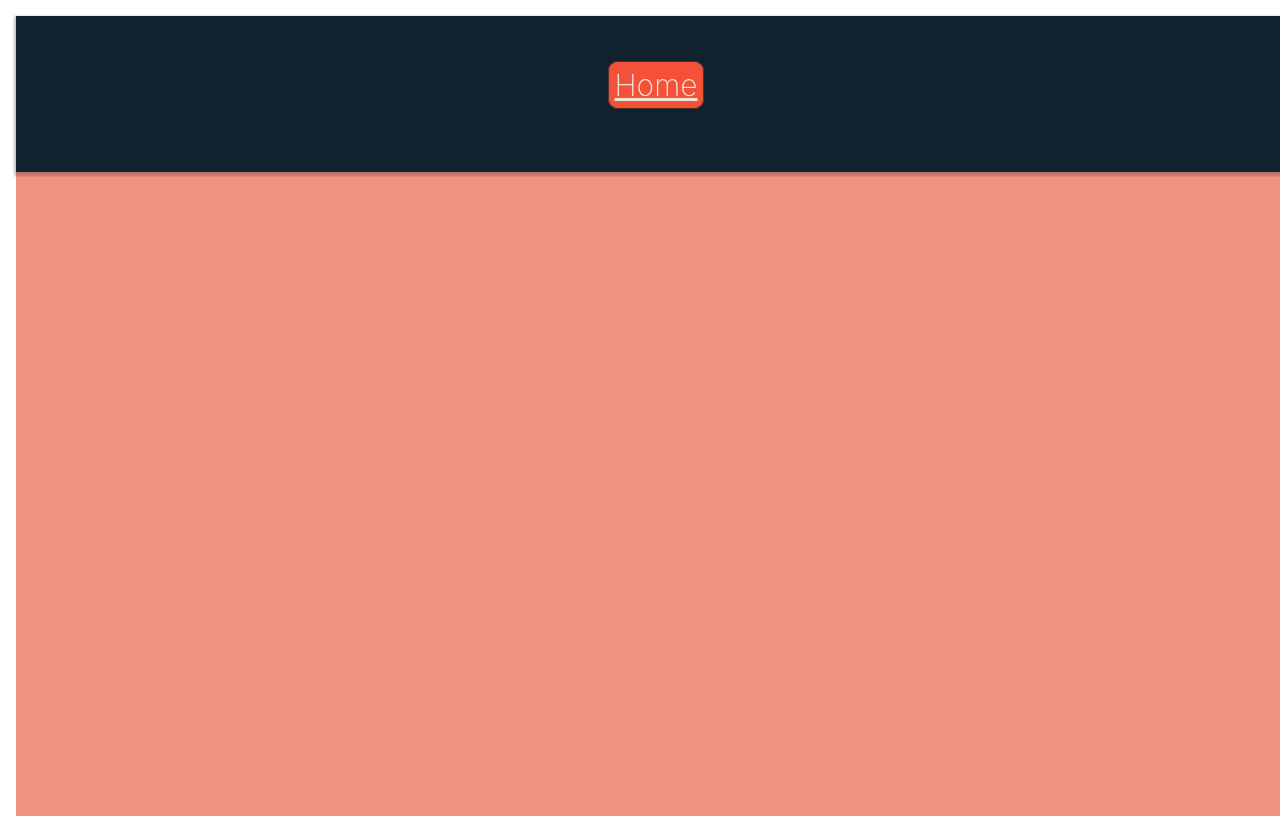
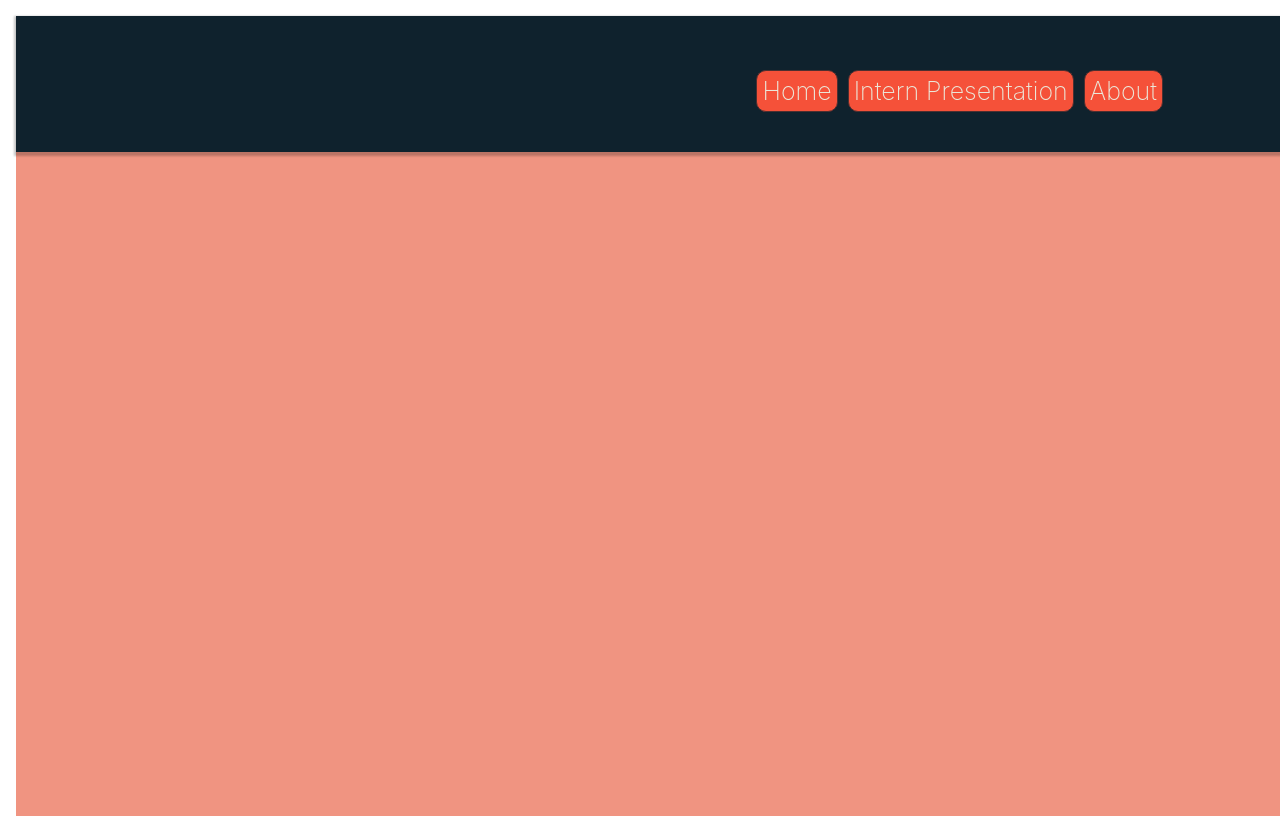
Before and after one commit to zosborn1/website, a React (Create React App) app: page /#/ in a window 1280 px wide. Shown: the top 816 px of the page. Built offline with nearby package versions, Linux system fonts and the light colour scheme.

Commit message:
update to presentation page and Navbar

```diff
--- /dev/null
+++ b/src/assets/index.d.ts
@@ -0,0 +1 @@
+declare module '*.png'
--- a/src/components/organisms/Navbar/Navbar.tsx
+++ b/src/components/organisms/Navbar/Navbar.tsx
@@ -1,4 +1,4 @@
-import { Link } from "react-router-dom"
+import React from 'react';
 import { JSX } from "react/jsx-runtime";
 import { INavBarProps } from "./types";
 import {
@@ -7,7 +7,8 @@ import {
     NavbarWrapper,
     ZOLink
 } from "./styles";
-import { Button } from "@mui/material";
+import logo from 'src/assets/fullNameLogo.png';
+import { Box } from '@mui/material';
 
 const Navbar = ({ children }: INavBarProps): JSX.Element => {
     return (
@@ -15,8 +16,8 @@ const Navbar = ({ children }: INavBarProps): JSX.Element => {
             <NavBarHeaderContentWrapper>
                 <LinkWrapper>
                     <ZOLink to="/">Home</ZOLink>
-                        {/* <Link to="/presentation">Intern Presentation</Link>
-                        <Link to="/about">About</Link> */}
+                    <ZOLink to="/presentation">Intern Presentation</ZOLink>
+                    <ZOLink to="/about">About</ZOLink>
                 </LinkWrapper>
             </NavBarHeaderContentWrapper>
         </NavbarWrapper>
--- a/src/components/organisms/Navbar/styles.ts
+++ b/src/components/organisms/Navbar/styles.ts
@@ -21,7 +21,7 @@ export const NavBarHeaderContentWrapper = styled.div`
     gap: 20px;
     align-content: flex-end;
     width: 100vw;
-    height: 120px;
+    height: 100px;
     max-width: 100%;
     @media (max-width: 768px) {
         height: 60px;
@@ -34,15 +34,24 @@ export const NavBarHeaderContentWrapper = styled.div`
 `;
 
 export const LinkWrapper = styled.h1`
-
+    display: flex;
+    flex-direction: row;
+    flex-wrap: nowrap;
+    justify-content: right;
+    align-items: center;
+    align-content: flex-end;
+    width: 100%;
+    height: fit-content;
 `;
 
 export const ZOLink = styled(Link)`
-    font-size: 30px;
+    font-size: 25px;
     font-weight: 200;
+    padding: 5px;
+    margin: 5px;
     color: rgba(235,231,217,255);
-    padding: 5px;
     border: 1px solid rgb(78,47,48,255);
     border-radius: 10px;
     background: rgba(245,81,57,255);
+    text-decoration:none;
 `;
--- a/src/components/pages/Home/Home.tsx
+++ b/src/components/pages/Home/Home.tsx
@@ -1,13 +1,13 @@
 import { JSX } from "react/jsx-runtime";
 import Navbar from "../../organisms/Navbar/Navbar"
 import { IHomeProps } from "./types";
-import { HomePageWrapper } from "./styles";
+import { PageColorWrapper } from "../../../styles/global-styles";
 
 const Home = ({ children }: IHomeProps): JSX.Element => {
     return (
-        <HomePageWrapper>
+        <PageColorWrapper>
             <Navbar/>
-        </HomePageWrapper>
+        </PageColorWrapper>
     );
 }
 export default Home
--- /dev/null
+++ b/src/components/pages/Home/index.ts
@@ -0,0 +1,2 @@
+export * from './Home';
+export * from './types';
--- a/src/components/pages/TruStageInternship/Presentation.tsx
+++ b/src/components/pages/TruStageInternship/Presentation.tsx
@@ -1,7 +1,13 @@
-const Presentation = (props: any) => {
+import { JSX } from "react/jsx-runtime";
+import Navbar from "../../organisms/Navbar/Navbar"
+import { IPresentationProps } from "./types";
+import { PageColorWrapper } from "../../../styles/global-styles";
 
+const Presentation = ({ children }: IPresentationProps): JSX.Element => {
     return (
-        <h1>Presentation Page</h1>
+        <PageColorWrapper>
+            <Navbar/>
+        </PageColorWrapper>
     );
 }
 export default Presentation
--- /dev/null
+++ b/src/components/pages/TruStageInternship/styles.ts
@@ -0,0 +1 @@
+import styled from 'styled-components';
--- /dev/null
+++ b/src/components/pages/TruStageInternship/types.ts
@@ -0,0 +1,5 @@
+import { JSX } from "react/jsx-runtime";
+
+export interface IPresentationProps {
+    children?: JSX.Element | JSX.Element[];
+}
--- a/src/styles/global-styles.ts
+++ b/src/styles/global-styles.ts
@@ -32,6 +32,12 @@ export const PageWrapper = styled.div`
     //border: red solid 1px;
 `;
 
+export const PageColorWrapper = styled.body`
+  height: 100%;
+  width: 100%;
+  background-color: rgba(240,148,129,255);
+`;
+
 export const SCContentDivision = styled.div`
     padding: 16px 16px 16px 16px;
     background-color: transparent;
```
Also changed, not shown: src/assets/fullNameLogo.png (added), src/assets/shortLogo.png (added). Lines whose indentation alone changed are shown as unchanged.
